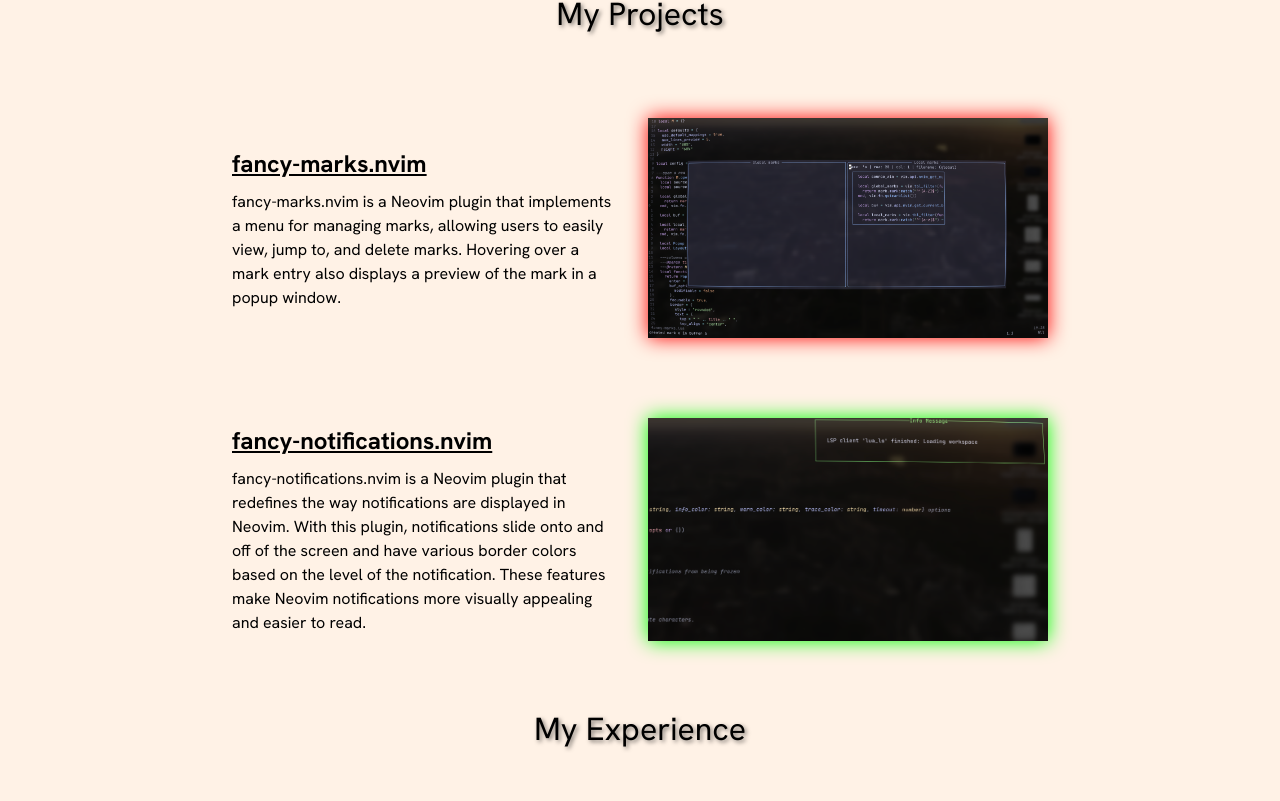
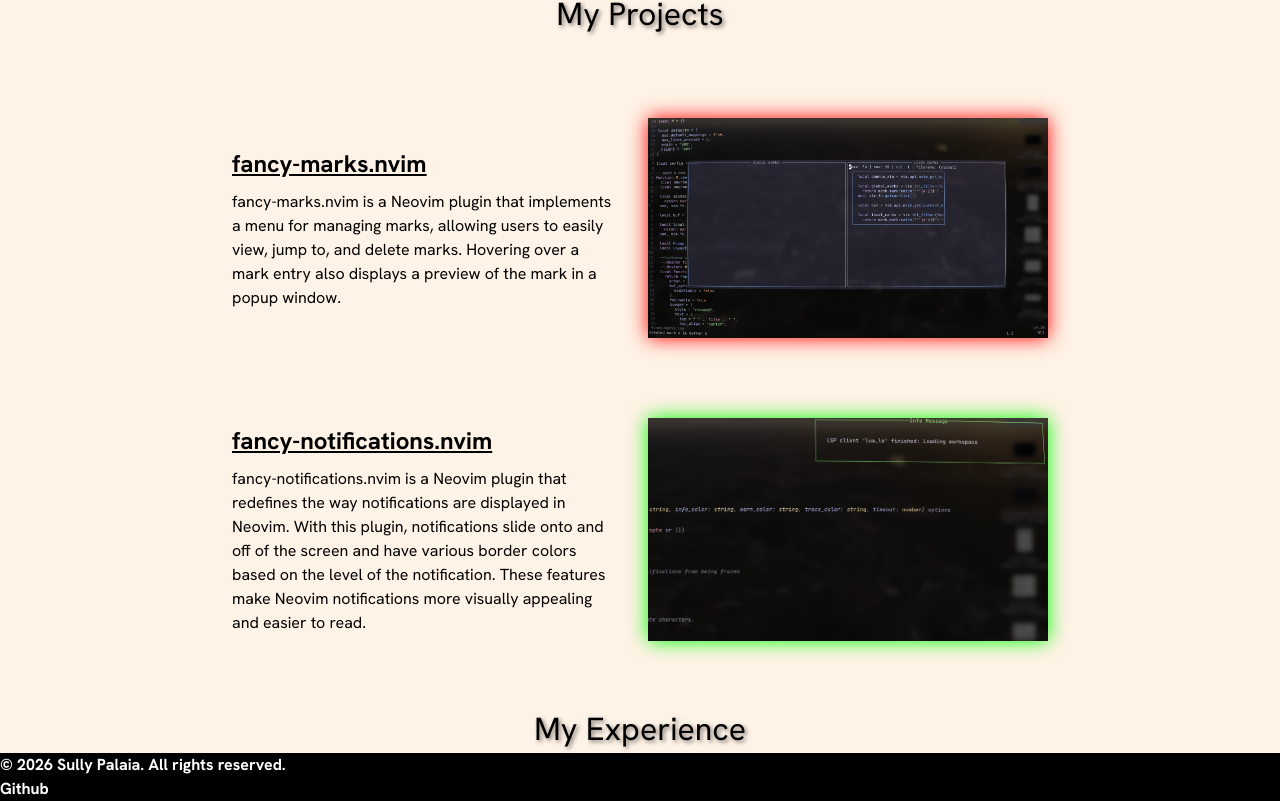
Before and after one commit to sullypalaia/sullypalaia.dev, a Next.js app: page / in a window 1280 px wide. Shown: the part 516-1317 px from the top of the page. Before the commit the page ends 1269 px from the top, so only its background shows below. Built offline with nearby package versions, Linux system fonts and the light colour scheme.

Commit message:
added github link

```diff
--- a/src/app/layout.tsx
+++ b/src/app/layout.tsx
@@ -1,5 +1,6 @@
 import { hanken } from "@/src/app/fonts"
 import Navbar from "@/src/components/Navbar"
+import Footer from "@/src/components/Footer"
 import "@/src/styles/globals.css"
 import { Metadata } from "next";
 
@@ -15,7 +16,8 @@ export default function RootLayout({ children }: LayoutProps<"/">) {
     >
       <body className={hanken.className}>
         <Navbar />
-        {children}
+        <main>{children}</main>
+        <Footer />
       </body>
     </html >
   );
--- /dev/null
+++ b/src/components/Footer.tsx
@@ -0,0 +1,19 @@
+import styles from "@/src/styles/footer.module.css"
+import Link from "next/link";
+import Image from "next/image";
+
+export default function Footer() {
+  return (
+    <>
+      <footer className={styles.footer}>
+        <p className={styles.footer_text}>© 2026 Sully Palaia. All rights reserved.</p>
+        <div className={styles.socials_container}>
+          <section className={styles.socials}>
+            <Link href="https://github.com/sullypalaia" target="_blank">Github</Link>
+            <Image src="/github-icon.png" alt="Github Icon" width={20} height={20} />
+          </section>
+        </div>
+      </footer>
+    </>
+  )
+}
--- /dev/null
+++ b/src/styles/footer.module.css
@@ -0,0 +1,15 @@
+.footer {
+  background-color: black;
+}
+
+.footer_text {
+  font-weight: bold;
+  color: white;
+}
+
+.socials {
+  display: flex;
+  flex-direction: row;
+  color: white;
+  font-weight: bold;
+}
```
Also changed, not shown: public/github-icon.png (added).
